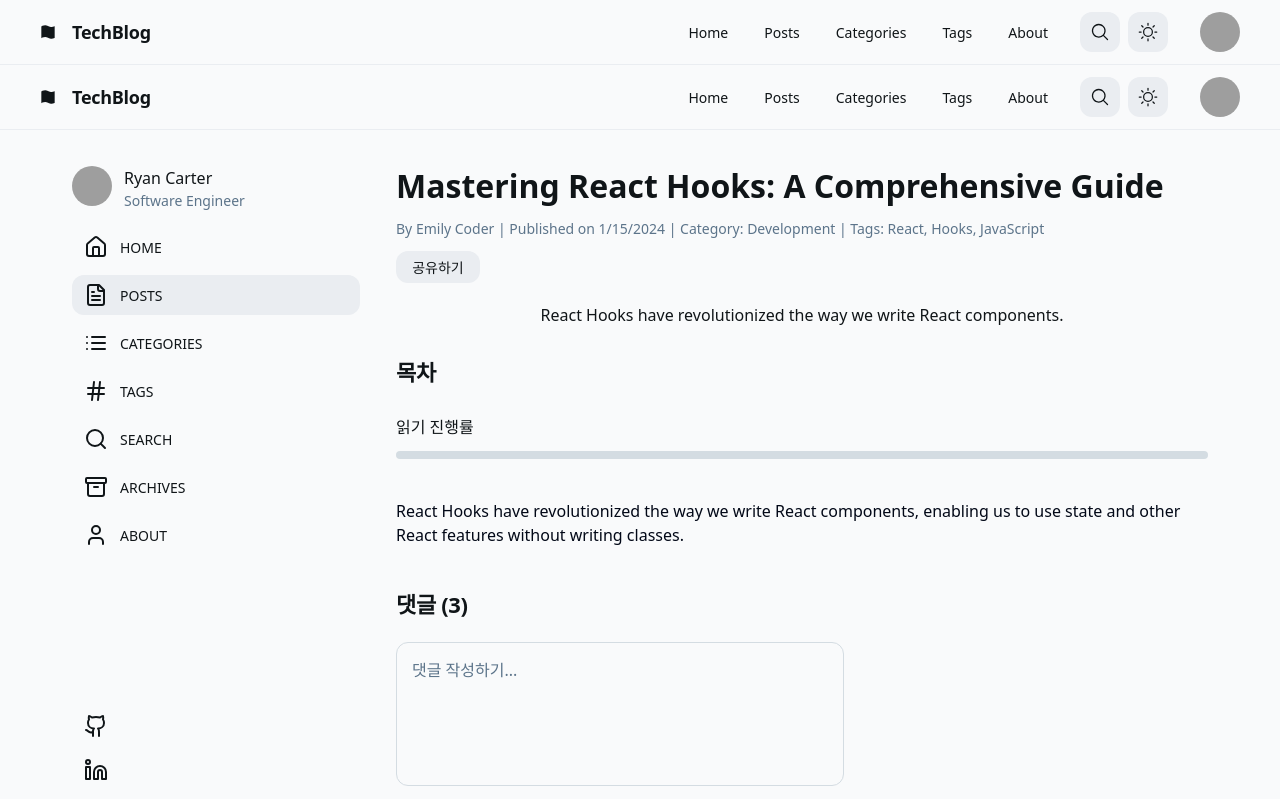
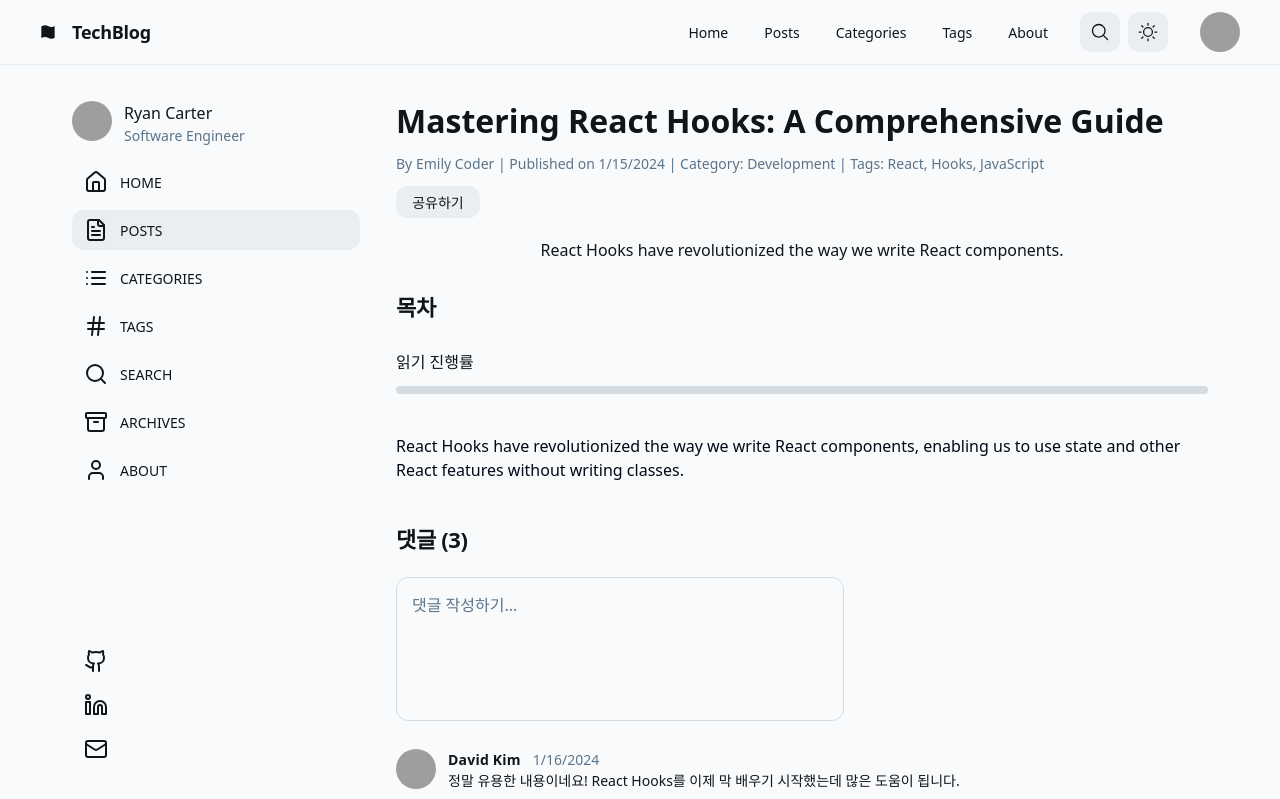
Before and after one commit to YeoulHi/Custom_Devlog_shadun_ui, a Next.js app: page /posts/mastering-react-hooks-comprehensive-guide in a window 1280 px wide. Shown: the top 799 px of the page. Built offline with nearby package versions, Linux system fonts and the light colour scheme; grey boxes are pictures that could not be loaded.

Commit message:
헤더 중복 표시 문제 해결

```diff
--- a/app/posts/[slug]/page.tsx
+++ b/app/posts/[slug]/page.tsx
@@ -4,7 +4,6 @@
 import { useEffect, useState } from 'react';
 import Link from 'next/link';
 import { getPostBySlug } from '@/data/posts';
-import Header from '@/components/organisms/Header';
 import Sidebar from '@/components/organisms/Sidebar';
 
 interface PostPageProps {
@@ -46,9 +45,6 @@ export default function PostPage({ params }: PostPageProps) {
 
   return (
     <main className="relative flex size-full min-h-screen flex-col bg-gray-50 group/design-root overflow-x-hidden">
-      {/* 헤더 컴포넌트 */}
-      <Header />
-
       {/* 메인 레이아웃 */}
       <div className="layout-container flex h-full grow flex-col">
         <div className="gap-1 px-6 flex flex-1 justify-center py-5">
--- a/app/posts/page.tsx
+++ b/app/posts/page.tsx
@@ -3,7 +3,6 @@
 import { useState } from 'react';
 import Link from 'next/link';
 import { getAllPosts } from '@/data/posts';
-import Header from '@/components/organisms/Header';
 
 export default function PostsPage() {
   const posts = getAllPosts();
@@ -17,9 +16,6 @@ export default function PostsPage() {
 
   return (
     <main className="relative flex size-full min-h-screen flex-col bg-white group/design-root overflow-x-hidden">
-      {/* 헤더 컴포넌트 */}
-      <Header />
-
       {/* 메인 레이아웃 */}
       <div className="layout-container flex h-full grow flex-col">
         <div className="gap-1 px-6 flex flex-1 justify-center py-5">
```
